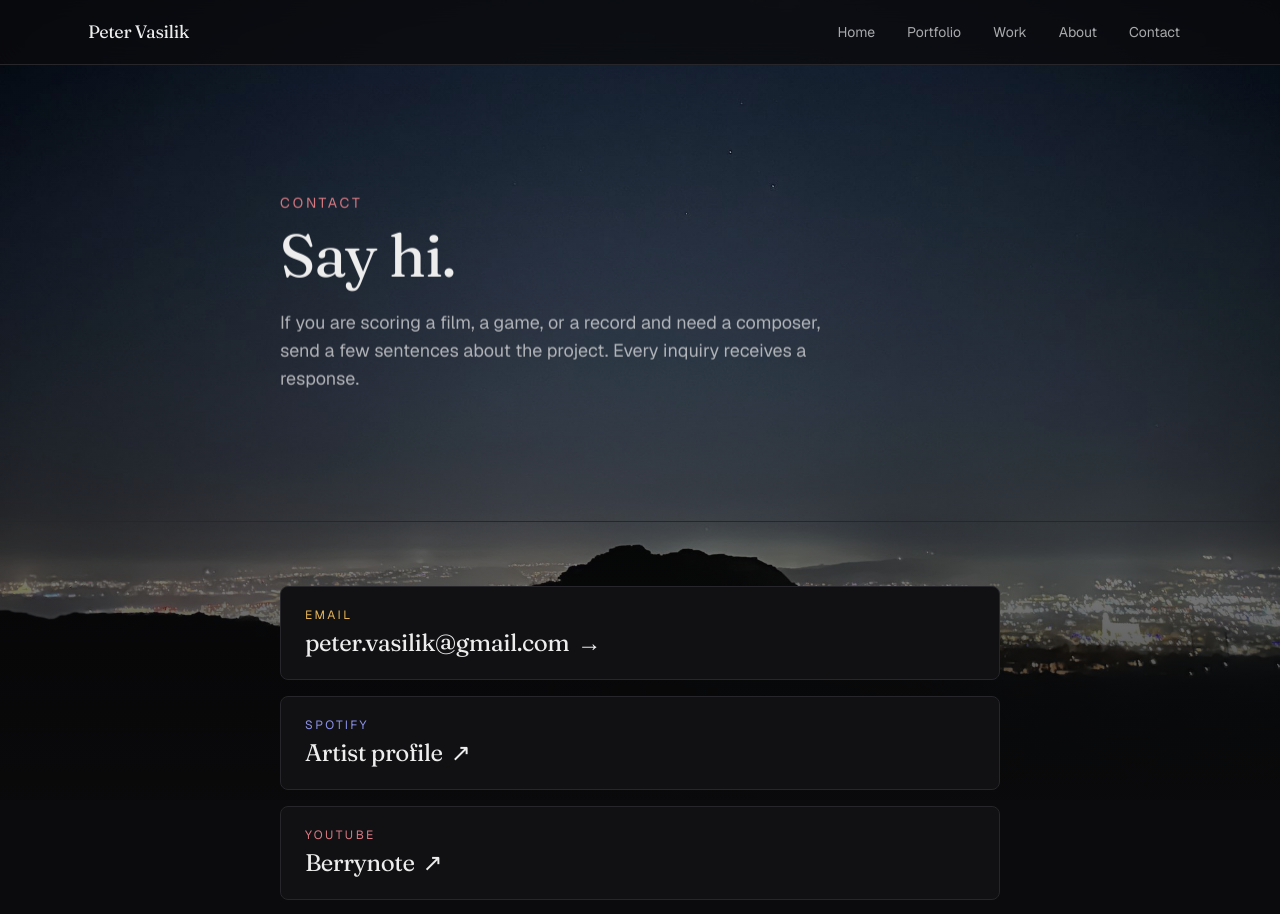
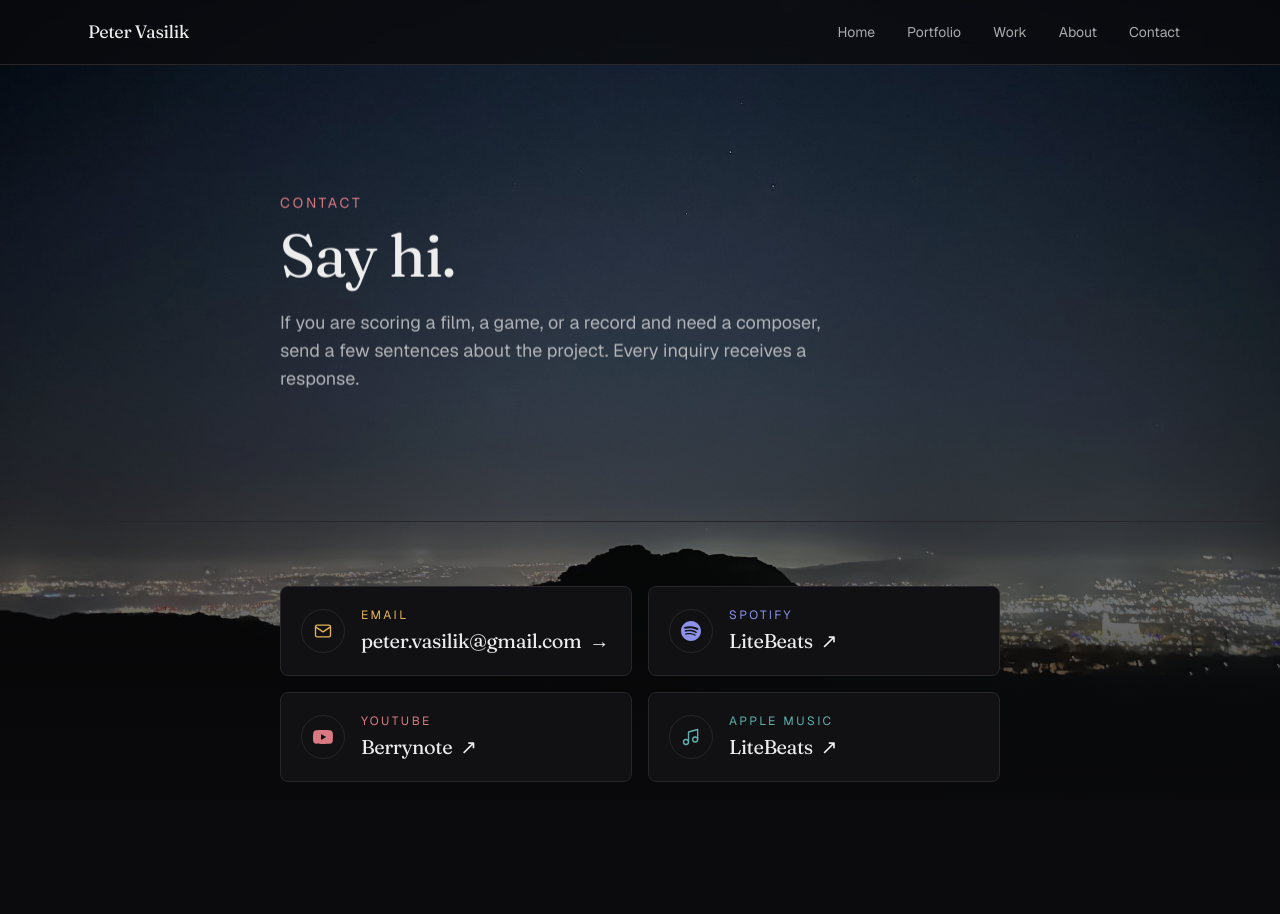
Before and after one commit to BerryNotes/composer-portfolio, a Next.js app: page /contact in a window 1280 px wide. Shown: the top 914 px of the page. Built offline with nearby package versions, Linux system fonts and the light colour scheme.

Commit message:
Contact channels: 2x2 grid with icons (mail, Spotify, YouTube, Apple Music note)

```diff
--- a/src/app/contact/page.tsx
+++ b/src/app/contact/page.tsx
@@ -35,82 +35,121 @@ export default function ContactPage() {
       </section>
 
       <div className="mx-auto max-w-3xl px-6 py-16">
-        <div className="space-y-4">
-          <Reveal delay={120}>
-            <a
-              href={`mailto:${SITE.email}`}
-              className="group block rounded-lg border border-[var(--border)] bg-[var(--card)] px-6 py-5 hover:bg-[var(--muted-bg)] hover:border-[var(--amber)] transition"
-            >
-              <div className="text-xs uppercase tracking-[0.2em] text-[var(--amber)] mb-1">
-                Email
-              </div>
-              <div className="font-display text-2xl tracking-tight inline-flex items-center gap-2">
-                {SITE.email}
-                <span className="transition-transform duration-500 group-hover:translate-x-2">
-                  →
+        <div className="grid gap-4 sm:grid-cols-2">
+          {CHANNELS.map((c, i) => (
+            <Reveal key={c.label} delay={120 + i * 80}>
+              <a
+                href={c.href}
+                {...(c.external
+                  ? { target: "_blank", rel: "noopener noreferrer" }
+                  : {})}
+                className="group flex h-full items-center gap-4 rounded-lg border border-[var(--border)] bg-[var(--card)] px-5 py-5 hover:bg-[var(--muted-bg)] transition"
+                style={{ ["--hover-accent" as string]: c.accent }}
+              >
+                <span
+                  className="inline-flex h-11 w-11 shrink-0 items-center justify-center rounded-full border border-[var(--border)] transition group-hover:scale-105"
+                  style={{ color: c.accent }}
+                >
+                  {c.icon}
                 </span>
-              </div>
-            </a>
-          </Reveal>
-
-          <Reveal delay={200}>
-            <a
-              href={SITE.spotifyArtistUrl}
-              target="_blank"
-              rel="noopener noreferrer"
-              className="group block rounded-lg border border-[var(--border)] bg-[var(--card)] px-6 py-5 hover:bg-[var(--muted-bg)] hover:border-[var(--indigo)] transition"
-            >
-              <div className="text-xs uppercase tracking-[0.2em] text-[var(--indigo)] mb-1">
-                Spotify
-              </div>
-              <div className="font-display text-2xl tracking-tight inline-flex items-center gap-2">
-                Artist profile
-                <span className="transition-transform duration-500 group-hover:translate-x-2">
-                  ↗
+                <span className="min-w-0">
+                  <span
+                    className="block text-xs uppercase tracking-[0.2em] mb-1"
+                    style={{ color: c.accent }}
+                  >
+                    {c.label}
+                  </span>
+                  <span className="block font-display text-xl tracking-tight truncate">
+                    {c.value}
+                    <span className="ml-2 inline-block transition-transform duration-500 group-hover:translate-x-1">
+                      {c.external ? "↗" : "→"}
+                    </span>
+                  </span>
                 </span>
-              </div>
-            </a>
-          </Reveal>
-
-          <Reveal delay={280}>
-            <a
-              href={SITE.youtubeUrl}
-              target="_blank"
-              rel="noopener noreferrer"
-              className="group block rounded-lg border border-[var(--border)] bg-[var(--card)] px-6 py-5 hover:bg-[var(--muted-bg)] hover:border-[var(--rose)] transition"
-            >
-              <div className="text-xs uppercase tracking-[0.2em] text-[var(--rose)] mb-1">
-                YouTube
-              </div>
-              <div className="font-display text-2xl tracking-tight inline-flex items-center gap-2">
-                Berrynote
-                <span className="transition-transform duration-500 group-hover:translate-x-2">
-                  ↗
-                </span>
-              </div>
-            </a>
-          </Reveal>
-
-          <Reveal delay={360}>
-            <a
-              href={SITE.appleMusicUrl}
-              target="_blank"
-              rel="noopener noreferrer"
-              className="group block rounded-lg border border-[var(--border)] bg-[var(--card)] px-6 py-5 hover:bg-[var(--muted-bg)] hover:border-[var(--teal)] transition"
-            >
-              <div className="text-xs uppercase tracking-[0.2em] text-[var(--teal)] mb-1">
-                Apple Music
-              </div>
-              <div className="font-display text-2xl tracking-tight inline-flex items-center gap-2">
-                LiteBeats
-                <span className="transition-transform duration-500 group-hover:translate-x-2">
-                  ↗
-                </span>
-              </div>
-            </a>
-          </Reveal>
+              </a>
+            </Reveal>
+          ))}
         </div>
       </div>
     </div>
   );
 }
+
+type Channel = {
+  label: string;
+  value: string;
+  href: string;
+  accent: string;
+  external: boolean;
+  icon: React.ReactNode;
+};
+
+const CHANNELS: Channel[] = [
+  {
+    label: "Email",
+    value: SITE.email,
+    href: `mailto:${SITE.email}`,
+    accent: "var(--amber)",
+    external: false,
+    icon: <MailIcon />,
+  },
+  {
+    label: "Spotify",
+    value: "LiteBeats",
+    href: SITE.spotifyArtistUrl,
+    accent: "var(--indigo)",
+    external: true,
+    icon: <SpotifyIcon />,
+  },
+  {
+    label: "YouTube",
+    value: "Berrynote",
+    href: SITE.youtubeUrl,
+    accent: "var(--rose)",
+    external: true,
+    icon: <YouTubeIcon />,
+  },
+  {
+    label: "Apple Music",
+    value: "LiteBeats",
+    href: SITE.appleMusicUrl,
+    accent: "var(--teal)",
+    external: true,
+    icon: <AppleMusicIcon />,
+  },
+];
+
+function MailIcon() {
+  return (
+    <svg width="20" height="20" viewBox="0 0 24 24" fill="none" stroke="currentColor" strokeWidth="1.6" strokeLinecap="round" strokeLinejoin="round">
+      <rect x="3" y="5" width="18" height="14" rx="2" />
+      <path d="m3 7 9 6 9-6" />
+    </svg>
+  );
+}
+
+function SpotifyIcon() {
+  return (
+    <svg width="20" height="20" viewBox="0 0 24 24" fill="currentColor">
+      <path d="M12 0C5.37 0 0 5.37 0 12s5.37 12 12 12 12-5.37 12-12S18.63 0 12 0zm5.5 17.34c-.22.36-.68.47-1.04.25-2.85-1.74-6.43-2.13-10.65-1.17-.41.1-.82-.16-.91-.57-.1-.41.16-.82.57-.91 4.62-1.06 8.58-.6 11.78 1.36.36.22.47.68.25 1.04zm1.47-3.27c-.27.45-.86.59-1.3.31-3.26-2-8.23-2.58-12.08-1.41-.5.15-1.04-.13-1.19-.63-.15-.5.13-1.04.63-1.19 4.4-1.34 9.88-.69 13.63 1.62.44.27.58.86.31 1.3zm.13-3.41C15.17 8.33 8.78 8.12 5.05 9.25c-.6.18-1.23-.16-1.41-.76-.18-.6.16-1.23.76-1.41 4.28-1.3 11.4-1.05 15.9 1.62.54.32.72 1.02.4 1.56-.32.53-1.02.71-1.6.4z" />
+    </svg>
+  );
+}
+
+function YouTubeIcon() {
+  return (
+    <svg width="20" height="20" viewBox="0 0 24 24" fill="currentColor">
+      <path d="M23.5 6.2a3.02 3.02 0 0 0-2.12-2.14C19.5 3.55 12 3.55 12 3.55s-7.5 0-9.38.51A3.02 3.02 0 0 0 .5 6.2C0 8.09 0 12 0 12s0 3.91.5 5.8a3.02 3.02 0 0 0 2.12 2.14c1.88.51 9.38.51 9.38.51s7.5 0 9.38-.51a3.02 3.02 0 0 0 2.12-2.14C24 15.91 24 12 24 12s0-3.91-.5-5.8zM9.6 15.6V8.4L15.84 12 9.6 15.6z" />
+    </svg>
+  );
+}
+
+function AppleMusicIcon() {
+  return (
+    <svg width="20" height="20" viewBox="0 0 24 24" fill="none" stroke="currentColor" strokeWidth="1.6" strokeLinecap="round" strokeLinejoin="round">
+      <path d="M9 18V6l11-3v12" />
+      <circle cx="6" cy="18" r="3" />
+      <circle cx="17" cy="15" r="3" />
+    </svg>
+  );
+}
```
